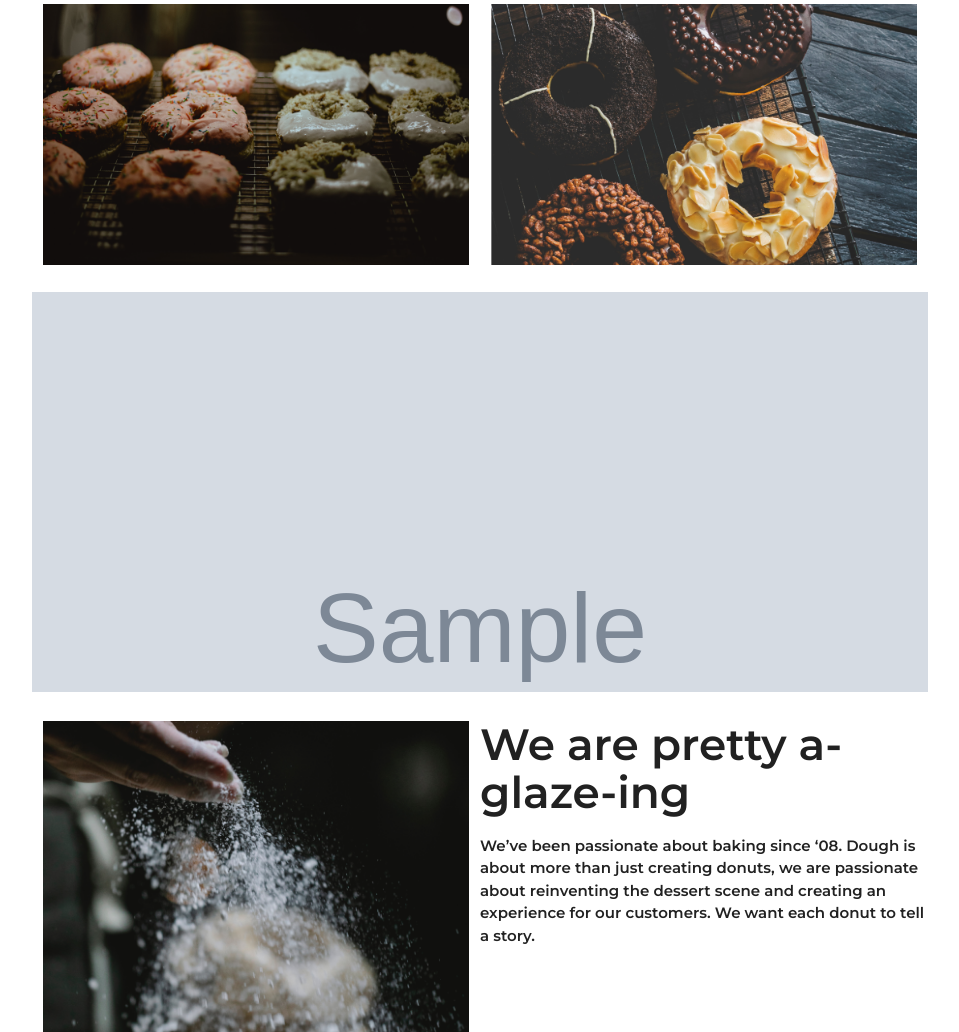
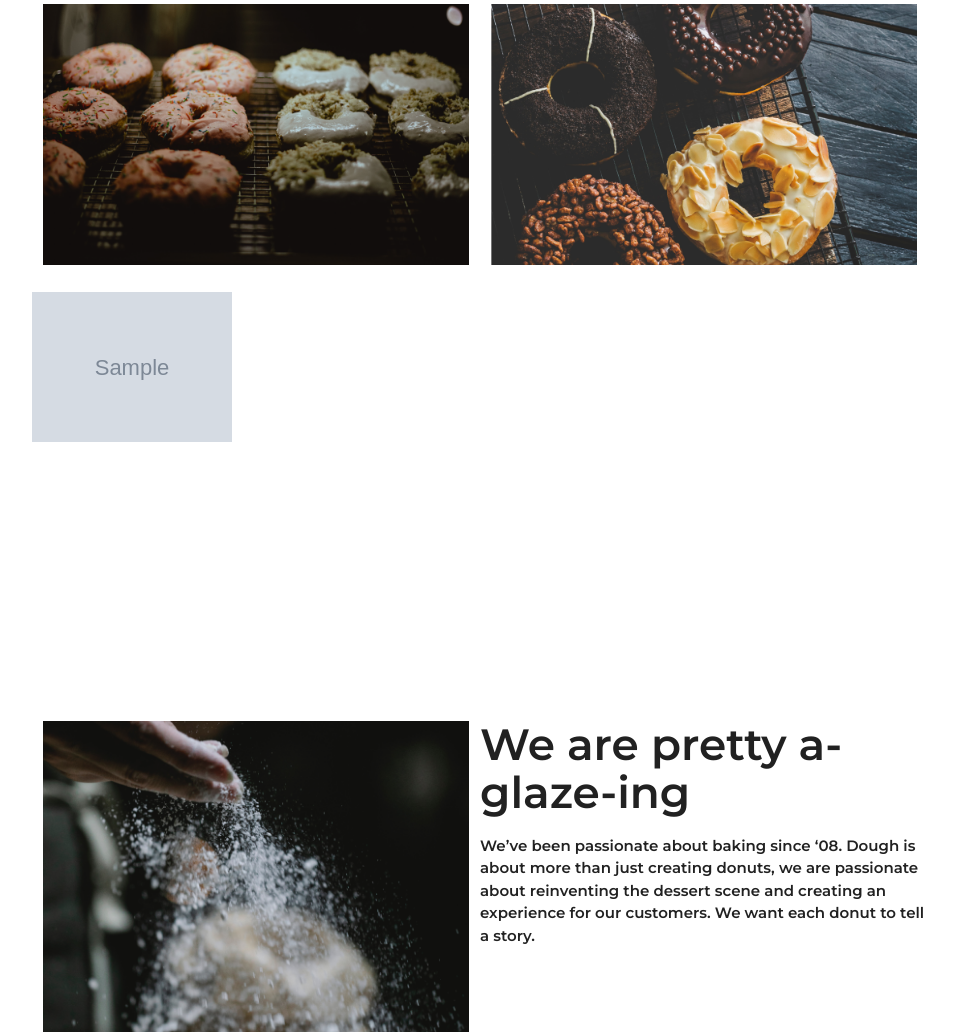
Before and after one commit to janusshanp/donut_shop, a Django app: page / in a window 1280 px wide. Shown: the part 511-1543 px from the top of the page, without its empty margins (160-1119 px from the left). Run offline with Django 4.2, Linux system fonts and the light colour scheme; tables that the repository leaves empty hold one stand-in row (values such as "Sample post"); grey boxes marked "Sample" are stand-in pictures.

Commit message:
carousel

```diff
--- a/main_app/templates/home.html
+++ b/main_app/templates/home.html
@@ -19,7 +19,8 @@
 		/>
 	</div>
 </div>
-<div class="carousel carousel-slider">
+
+<div class="carousel">
 	{% for donut in donuts %}
 	<a class="carousel-item" href="{% url 'detail' donut.id %}"
 		><img src="{% static donut.image %}"
@@ -40,12 +41,12 @@
 		</p>
 	</div>
 </div>
+
 <script>
 	let carousel = document.querySelector(".carousel");
-	console.log(carousel);
-
 	M.Carousel.init(carousel, {
 		fullWidth: true,
 	});
 </script>
+
 {% endblock %}
```
